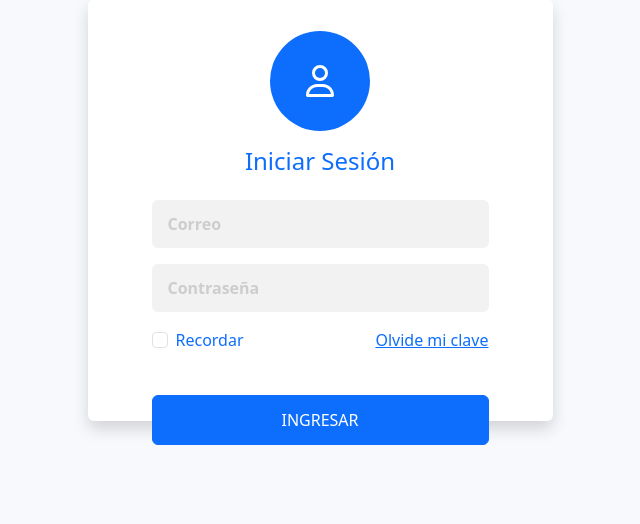
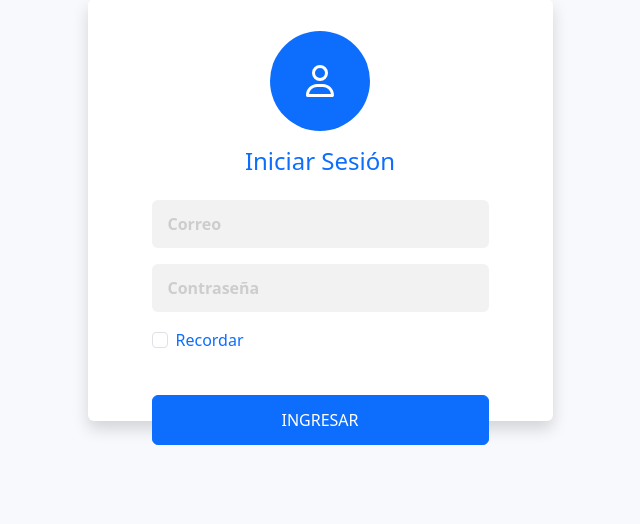
Before and after one commit to angtor-dev/DSG-Appweb, a PHP site: page /Login/Index in a window 1280 px wide. Shown: the part 190-714 px from the top of the page, without its empty margins (320-960 px from the left). Run offline with PHP 8.4, Linux system fonts and the light colour scheme; data that the repository does not hold is empty.

Commit message:
ocultemoslol antes de que nos muerda el josho

```diff
--- a/Views/Login/Index.php
+++ b/Views/Login/Index.php
@@ -29,7 +29,7 @@ $_layout = "Login";
                             Recordar
                         </label>
                     </div>
-                    <a href="#">Olvide mi clave</a>
+                    <a class="d-none" href="#">Olvide mi clave</a>
                 </div>
                 <button type="submit" class="btn btn-primary fw-medium btn-submit">
                     INGRESAR
```
